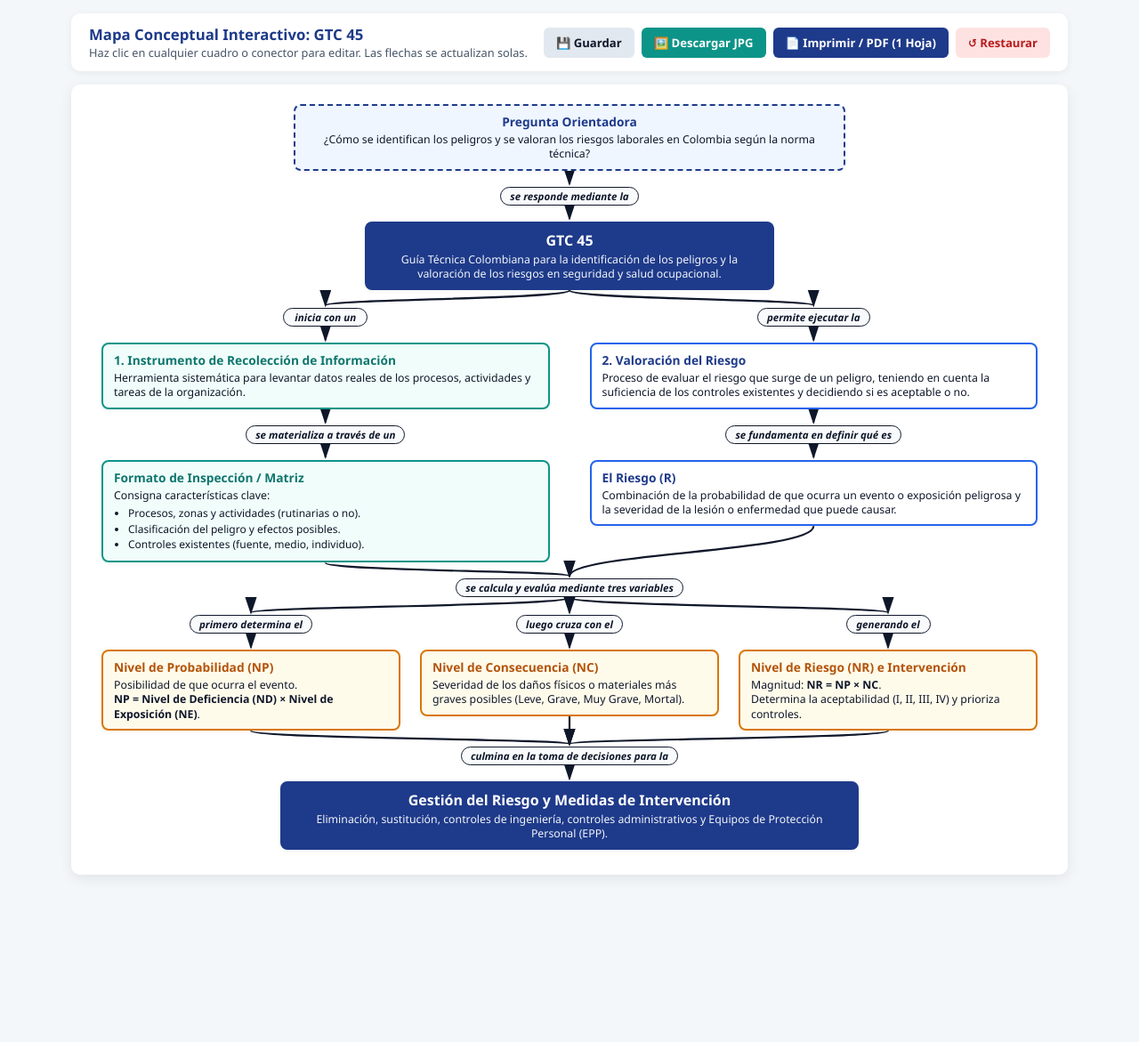
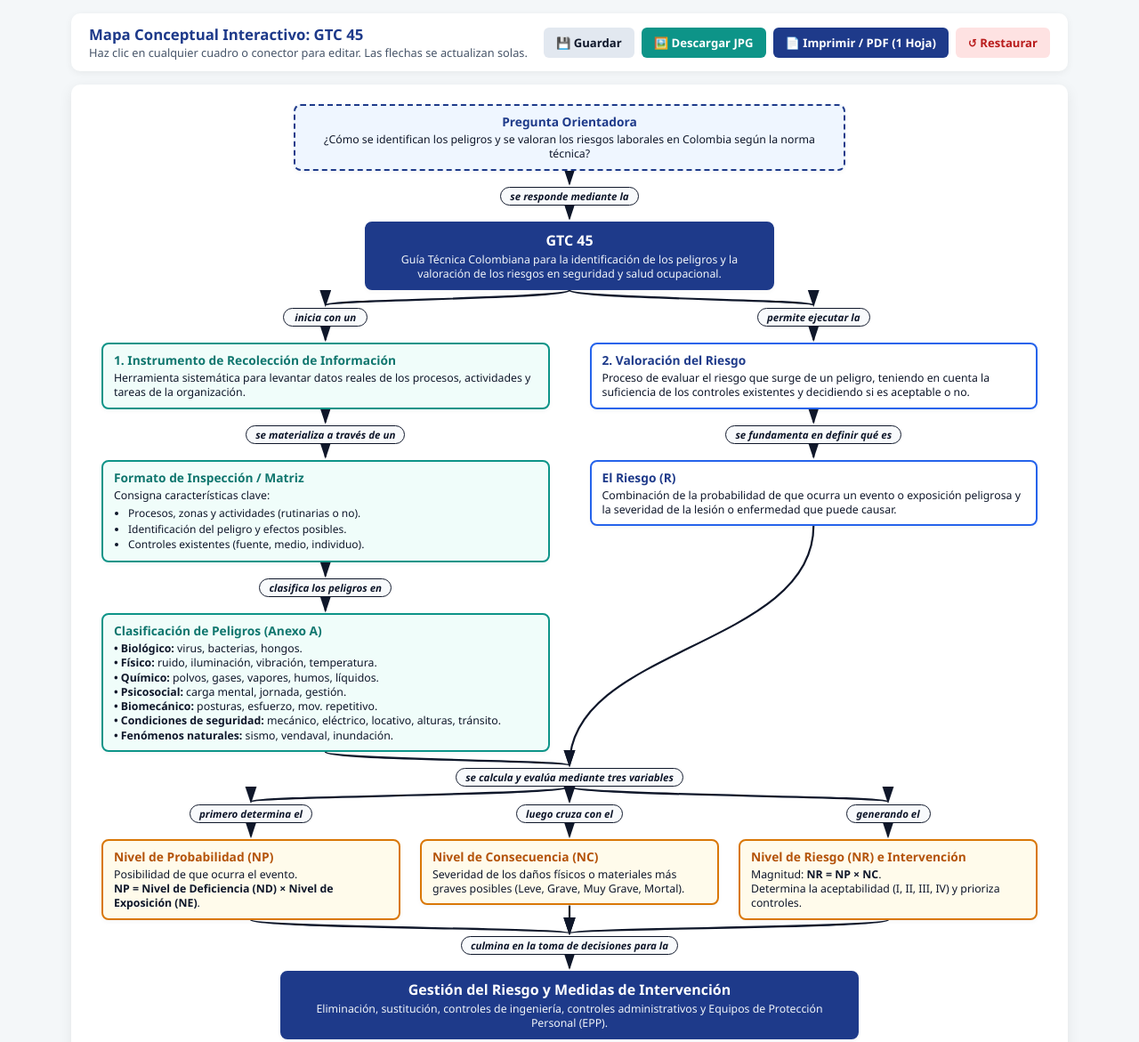
Before and after one commit to rocadevi996-beep/mapa, a plain HTML site: page index.html in a window 1280 px wide. Shown: the top 1171 px of the page at 89% size. Before the commit the page ends 998 px from the top, so only its background shows below. Drawn offline with Linux system fonts and the light colour scheme.

Commit message:
Update index.html

```diff
--- a/index.html
+++ b/index.html
@@ -223,9 +223,23 @@
                             <div class="node-text">Consigna características clave:
                                 <ul class="sub-list">
                                     <li>Procesos, zonas y actividades (rutinarias o no).</li>
-                                    <li>Clasificación del peligro y efectos posibles.</li>
+                                    <li>Identificación del peligro y efectos posibles.</li>
                                     <li>Controles existentes (fuente, medio, individuo).</li>
                                 </ul>
+                            </div>
+                        </div>
+
+                        <span id="c-left-3" class="connector-label" contenteditable="true">clasifica los peligros en</span>
+                        <div id="n-hazards" class="node node-teal" contenteditable="true">
+                            <span class="node-title">Clasificación de Peligros (Anexo A)</span>
+                            <div class="node-text">
+                                <strong>• Biológico:</strong> virus, bacterias, hongos.<br>
+                                <strong>• Físico:</strong> ruido, iluminación, vibración, temperatura.<br>
+                                <strong>• Químico:</strong> polvos, gases, vapores, humos, líquidos.<br>
+                                <strong>• Psicosocial:</strong> carga mental, jornada, gestión.<br>
+                                <strong>• Biomecánico:</strong> posturas, esfuerzo, mov. repetitivo.<br>
+                                <strong>• Condiciones de seguridad:</strong> mecánico, eléctrico, locativo, alturas, tránsito.<br>
+                                <strong>• Fenómenos naturales:</strong> sismo, vendaval, inundación.
                             </div>
                         </div>
                     </div>
@@ -286,8 +300,9 @@
             </div>
         </div>
     </div>
+
     <script>
-        const STORAGE_KEY = 'mapa_gtc45_v4';
+                const STORAGE_KEY = 'mapa_gtc45_v5';
         const mapArea = document.getElementById('map-area');
         const mapContent = document.getElementById('map-content');
         const svg = document.getElementById('arrows-svg');
@@ -299,11 +314,13 @@
             ['c-left-1', 'n-instrument'],
             ['n-instrument', 'c-left-2'],
             ['c-left-2', 'n-format'],
+            ['n-format', 'c-left-3'],
+            ['c-left-3', 'n-hazards'],
             ['n-main', 'c-right-1'],
             ['c-right-1', 'n-valuation'],
             ['n-valuation', 'c-right-2'],
             ['c-right-2', 'n-risk-def'],
-            ['n-format', 'c-eval'],
+            ['n-hazards', 'c-eval'],
             ['n-risk-def', 'c-eval'],
             ['c-eval', 'c-prob'],
             ['c-prob', 'n-prob'],
@@ -316,6 +333,7 @@
             ['n-nr', 'c-final'],
             ['c-final', 'n-gestion']
         ];
+
 
         function drawArrows() {
             const w = mapArea.offsetWidth;
```
